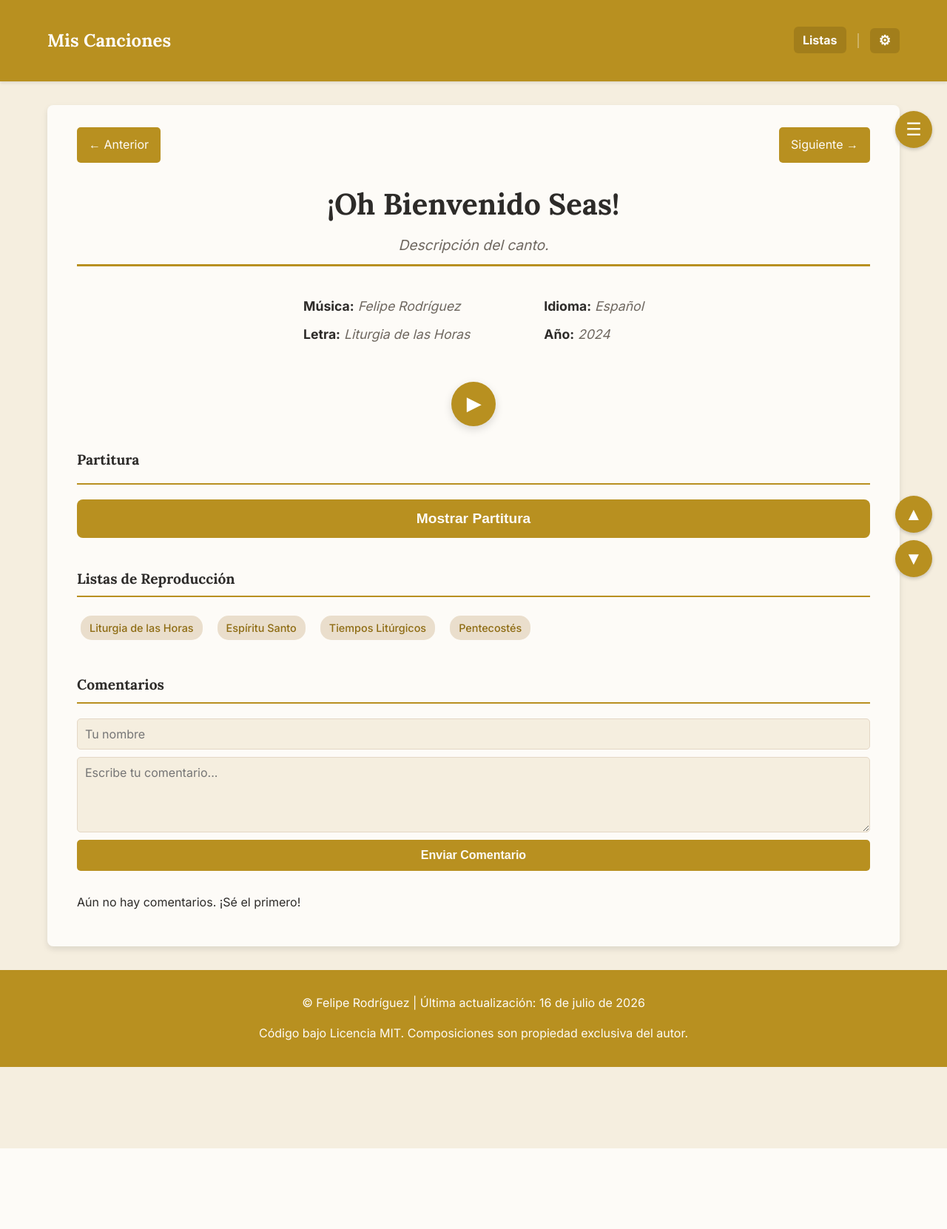
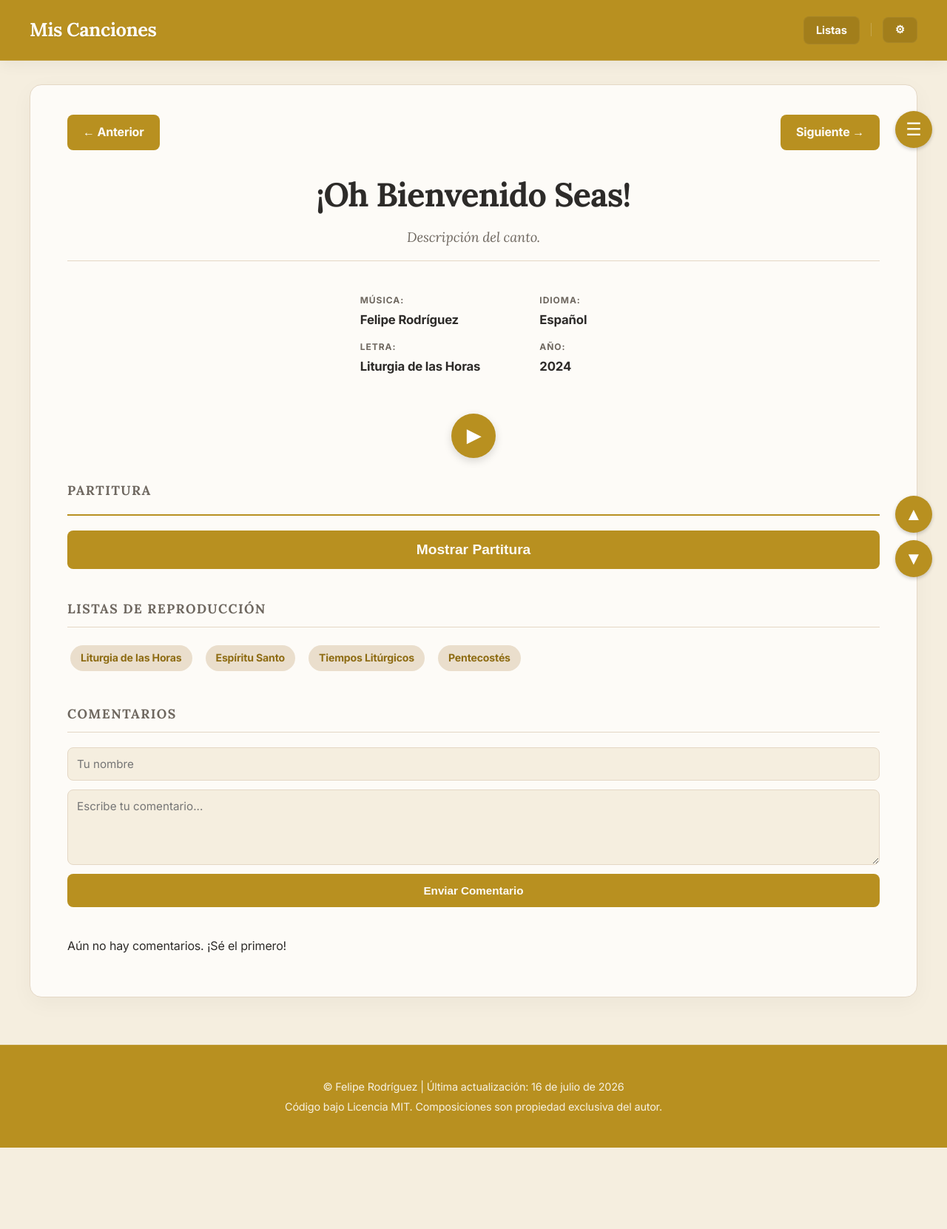
Before and after one commit to feliperodriguezborquez/mi_musica_app, a Flask app: page /composicion/1 in a window 1280 px wide. Shown: the whole page at 74% size. Before the commit the page ends 1552 px from the top, so only its background shows below. Run offline with Flask 3, Linux system fonts and the light colour scheme; data that the repository does not hold is empty; some libraries are stand-ins or nearby versions.

Commit message:
style: rediseñar layout general, tarjetas, inputs, y botones con un acabado premium sacro-moderno profesional

```diff
--- a/static/style.css
+++ b/static/style.css
@@ -53,6 +53,7 @@ body {
     color: var(--color-texto);
     margin: 0;
     line-height: 1.6;
+    letter-spacing: -0.01em;
 }
 
 h1, h2, h3, h4, h5, h6, .brand-logo {
@@ -61,58 +62,101 @@ h1, h2, h3, h4, h5, h6, .brand-logo {
 }
 
 .container {
-    max-width: 100%; /* Ocupará todo el ancho disponible */
-    margin: 20px auto;
-    padding: 0 5%; /* Dejamos un 5% de margen a cada lado */
-}
-
-/* ... (Header, Footer, Búsqueda, etc. sin cambios) ... */
-header { background-color: var(--color-header-bg); color: var(--color-header-texto); padding: 1rem 0; margin-bottom: 2rem; box-shadow: 0 2px 4px rgba(0,0,0,0.1); }
+    max-width: 1200px;
+    margin: 0 auto;
+    padding: 0 24px;
+}
+
+header {
+    background-color: var(--color-header-bg);
+    color: var(--color-header-texto);
+    padding: 1.25rem 0;
+    margin-bottom: 2rem;
+    box-shadow: 0 4px 20px rgba(0,0,0,0.06);
+    border-bottom: 1px solid rgba(255, 255, 255, 0.1);
+}
 nav { display: flex; justify-content: space-between; align-items: center; }
-.brand-logo { font-size: 1.5em; font-weight: bold; color: var(--color-header-texto); text-decoration: none; }
+.brand-logo {
+    font-size: 1.6em;
+    font-weight: 700;
+    color: var(--color-header-texto);
+    text-decoration: none;
+    letter-spacing: -0.02em;
+    text-shadow: 0 1px 2px rgba(0,0,0,0.1);
+}
 nav ul { list-style: none; margin: 0; padding: 0; display: flex; align-items: center; gap: 15px; }
-nav ul li { margin-left: 0; } /* Eliminamos el margen por defecto */
+nav ul li { margin-left: 0; }
 nav ul li > a,
 nav ul li > button.profile-btn {
     color: var(--color-header-texto);
     text-decoration: none;
-    font-weight: bold;
-    transition: all 0.2s;
-    padding: 8px 12px;
-    border-radius: 6px;
+    font-weight: 600;
+    font-size: 0.92rem;
+    transition: all 0.25s cubic-bezier(0.4, 0, 0.2, 1);
+    padding: 9px 16px;
+    border-radius: 8px;
     background-color: var(--color-header-btn-bg);
+    border: 1px solid rgba(255, 255, 255, 0.05);
 }
 nav ul li > a:hover {
     background-color: var(--color-acento);
     color: var(--color-blanco);
-    transform: translateY(1px);
+    transform: translateY(-1px);
+    box-shadow: 0 4px 10px rgba(0,0,0,0.1);
 }
 .nav-separator {
-    border-left: 2px solid rgba(255, 255, 255, 0.3);
-    height: 20px;
-    margin: 0; /* El espaciado ahora lo controla 'gap' en el ul */
+    border-left: 1px solid rgba(255, 255, 255, 0.2);
+    height: 18px;
+    margin: 0;
 }
 .nav-separator-thick {
-    /* Hacemos este separador más opaco en lugar de más grueso */
-    border-left-color: rgba(255, 255, 255, 0.6);
-}
-footer { text-align: center; margin-top: 2rem; padding: 1rem; background-color: var(--color-footer-bg); color: var(--color-footer-texto); }
-.filter-container { margin-bottom: 20px; }
-.search-bar input { width: 100%; padding: 12px; border: 1px solid #ccc; border-radius: 8px; font-size: 1.1em; box-sizing: border-box; }
+    border-left-color: rgba(255, 255, 255, 0.5);
+}
+footer {
+    text-align: center;
+    margin-top: 4rem;
+    padding: 2.5rem 1rem;
+    background-color: var(--color-footer-bg);
+    color: var(--color-footer-texto);
+    border-top: 1px solid rgba(255, 255, 255, 0.1);
+}
+footer p {
+    margin: 4px 0;
+    font-size: 0.9rem;
+    opacity: 0.9;
+}
+.filter-container { margin-bottom: 24px; }
+.search-bar input {
+    width: 100%;
+    padding: 14px 20px;
+    border: 1px solid var(--color-borde);
+    background-color: var(--color-blanco);
+    color: var(--color-texto);
+    border-radius: 10px;
+    font-size: 1.05em;
+    box-sizing: border-box;
+    box-shadow: 0 2px 8px rgba(0,0,0,0.02);
+    transition: all 0.25s cubic-bezier(0.4, 0, 0.2, 1);
+    outline: none;
+}
+.search-bar input:focus {
+    border-color: var(--color-principal);
+    box-shadow: 0 4px 16px rgba(184, 144, 32, 0.12);
+}
 
 /* --- ESTILOS RESTAURADOS PARA LA LISTA CON SCROLL --- */
 
 .lista-scroll {
-    height: 85vh; /* Altura del 85% de la ventana */
-    overflow-y: auto; /* Scroll vertical si es necesario */
+    height: 80vh;
+    overflow-y: auto;
     border: none;
     background-color: transparent;
-    padding-right: 5px; /* Evita que la barra de scroll tape la sombra */
+    padding-right: 5px;
 }
 
 .lista-composiciones {
     display: block;
-    padding: 10px 5px;
+    padding: 8px 2px;
 }
 
 .tarjeta-obra {
@@ -125,9 +169,10 @@ footer { text-align: center; margin-top: 2rem; padding: 1rem; background-color:
     background-color: var(--color-blanco);
     border-radius: 12px;
     margin-bottom: 14px;
-    box-shadow: 0 4px 8px -2px rgba(0, 0, 0, 0.04), 0 2px 4px -1px rgba(0, 0, 0, 0.02);
-    transition: transform 0.25s cubic-bezier(0.4, 0, 0.2, 1), box-shadow 0.25s cubic-bezier(0.4, 0, 0.2, 1), background-color 0.2s;
-    padding: 18px 24px;
+    box-shadow: 0 3px 6px rgba(0,0,0,0.02), 0 1px 3px rgba(0,0,0,0.01);
+    transition: all 0.25s cubic-bezier(0.4, 0, 0.2, 1);
+    padding: 20px 26px;
+    box-sizing: border-box;
 }
 
 .song-title-with-number {
@@ -135,7 +180,12 @@ footer { text-align: center; margin-top: 2rem; padding: 1rem; background-color:
     align-items: baseline;
     gap: 12px;
 }
-.song-number { color: #aaa; font-weight: bold; font-size: 1.1em; }
+.song-number {
+    color: var(--color-texto-secundario);
+    opacity: 0.5;
+    font-weight: 700;
+    font-size: 1.05em;
+}
 
 .tarjeta-obra:last-child {
     margin-bottom: 0;
@@ -143,111 +193,245 @@ footer { text-align: center; margin-top: 2rem; padding: 1rem; background-color:
 
 .tarjeta-obra:hover {
     background-color: var(--color-blanco);
-    transform: translateY(-3px);
-    box-shadow: 0 12px 20px -5px rgba(184, 144, 32, 0.12), 0 4px 8px -2px rgba(0, 0, 0, 0.05);
+    transform: translateY(-2px);
+    box-shadow: 0 12px 24px -8px rgba(184, 144, 32, 0.15), 0 4px 10px -2px rgba(0, 0, 0, 0.04);
 }
 
 .info-tarjeta {
     padding: 0;
 }
-.info-tarjeta h3 { margin: 0 0 6px 0; font-size: 1.25em; color: var(--color-texto); }
-.info-tarjeta p { margin: 0; color: var(--color-texto-secundario); font-size: 0.95em; }
+.info-tarjeta h3 {
+    margin: 0 0 6px 0;
+    font-size: 1.3em;
+    color: var(--color-texto);
+    font-weight: 700;
+}
+.info-tarjeta p {
+    margin: 0;
+    color: var(--color-texto-secundario);
+    font-size: 0.92em;
+    font-weight: 500;
+}
 .categoria-tags-container { display: flex; gap: 8px; }
-.categoria-tag { background-color: #f2ede0; color: #8e6c13; font-size: 0.8em; font-weight: bold; padding: 5px 12px; border-radius: 20px; margin-left: 15px; white-space: nowrap; transition: background-color 0.2s; }
-.tarjeta-obra:hover .categoria-tag { background-color: #e9e0cb; }
+.categoria-tag {
+    background-color: var(--color-tag-bg);
+    color: var(--color-tag-texto);
+    font-size: 0.78rem;
+    font-weight: 600;
+    padding: 5px 12px;
+    border-radius: 20px;
+    margin-left: 15px;
+    white-space: nowrap;
+    transition: all 0.2s;
+}
+.tarjeta-obra:hover .categoria-tag {
+    background-color: var(--color-principal);
+    color: #fff;
+}
 
 /* --- ESTILOS DE PÁGINA DE DETALLE --- */
-.detalle-obra { background-color: var(--color-blanco); padding: 30px 40px; border-radius: 8px; box-shadow: 0 4px 8px rgba(0,0,0,0.1); max-width: 100%; margin: 0 auto; }
+.detalle-obra {
+    background-color: var(--color-blanco);
+    padding: 40px 50px;
+    border-radius: 16px;
+    box-shadow: 0 8px 30px rgba(0,0,0,0.04);
+    max-width: 100%;
+    margin: 0 auto;
+    border: 1px solid var(--color-borde);
+}
 .detalle-header { display: flex; justify-content: space-between; align-items: center; margin-bottom: 1.5rem; }
 .title-container {
     text-align: center;
     margin-bottom: 2.5rem;
-    padding-bottom: 10px;
-    border-bottom: 3px solid var(--color-principal);
-}
-.detalle-obra h2 { font-size: 2.5em; margin-top: 0; margin-bottom: 0.5rem; }
+    padding-bottom: 16px;
+    border-bottom: 1px solid var(--color-borde);
+}
+.detalle-obra h2 {
+    font-size: 2.8em;
+    margin-top: 0;
+    margin-bottom: 0.5rem;
+    letter-spacing: -0.02em;
+    color: var(--color-texto);
+}
 .song-subtitle {
     font-style: italic;
     color: var(--color-texto-secundario);
-    font-size: 1.2em;
+    font-size: 1.15em;
     margin: 0;
-}
-.metadata-grid { display: flex; justify-content: center; gap: 100px; margin: 0 auto 2.5rem auto; font-size: 1.1em; }
+    font-family: 'Lora', serif;
+}
+.metadata-grid {
+    display: flex;
+    justify-content: center;
+    gap: 80px;
+    margin: 0 auto 2.5rem auto;
+    font-size: 0.95em;
+}
 .metadata-column p { margin: 0 0 10px 0; }
-.metadata-label { font-weight: bold; color: var(--color-texto); }
-.metadata-value { color: var(--color-texto-secundario); font-style: italic; }
-.detalle-obra h4 { font-size: 1.2em; border-bottom: 2px solid var(--color-principal); padding-bottom: 8px; margin-top: 40px; margin-bottom: 20px; }
+.metadata-label { font-weight: 700; color: var(--color-texto-secundario); text-transform: uppercase; font-size: 0.75rem; letter-spacing: 0.08em; }
+.metadata-value { color: var(--color-texto); font-weight: 600; font-size: 1.1em; display: block; margin-top: 2px; }
+.detalle-obra h4 {
+    font-size: 1.1em;
+    border-bottom: 1px solid var(--color-borde);
+    padding-bottom: 10px;
+    margin-top: 40px;
+    margin-bottom: 20px;
+    text-transform: uppercase;
+    letter-spacing: 0.08em;
+    color: var(--color-texto-secundario);
+}
 .tags-container { text-align: left; padding: 0; margin: 0 0 20px 0; border: none; display: flex; flex-wrap: wrap; gap: 10px; align-items: center; }
 .reproductor { width: 100%; max-width: 500px; margin: 20px auto; display: block; }
-.btn-volver { display: inline-block; text-decoration: none; background-color: var(--color-principal); color: white; padding: 10px 15px; border-radius: 5px; transition: background-color 0.2s; }
+.btn-volver {
+    display: inline-block;
+    text-decoration: none;
+    background-color: var(--color-blanco);
+    color: var(--color-texto);
+    padding: 10px 20px;
+    border-radius: 8px;
+    font-weight: 600;
+    font-size: 0.9rem;
+    border: 1px solid var(--color-borde);
+    transition: all 0.2s cubic-bezier(0.4, 0, 0.2, 1);
+}
+.btn-volver:hover {
+    background-color: var(--color-tag-bg);
+    border-color: var(--color-principal);
+    color: var(--color-principal);
+}
 .btn-editar {
     position: fixed;
-    bottom: 20px;
-    left: 20px;
-    background-color: #f0f0f0; /* Color gris como otros botones */
-    color: #333; /* Color de texto oscuro */
-    border: none;
+    bottom: 24px;
+    left: 24px;
+    background-color: var(--color-blanco);
+    color: var(--color-texto);
+    border: 1px solid var(--color-borde);
     border-radius: 50%;
-    width: 50px;
-    height: 50px;
-    font-size: 24px;
+    width: 52px;
+    height: 52px;
+    font-size: 20px;
     display: flex;
     align-items: center;
     justify-content: center;
     text-decoration: none;
-    box-shadow: 0 2px 5px rgba(0,0,0,0.2);
+    box-shadow: 0 4px 16px rgba(0,0,0,0.08);
     z-index: 1001;
-    transition: background-color 0.2s;
-}
-.btn-editar:hover { background-color: #e0e0e0; }
-.seccion-lista { background-color: var(--color-blanco); border: 1px solid var(--color-borde); border-radius: 8px; padding: 15px 20px; margin-bottom: 20px; }
-.seccion-lista h3 { margin-top: 0; border-bottom: 2px solid var(--color-principal); padding-bottom: 10px; }
+    transition: all 0.25s cubic-bezier(0.4, 0, 0.2, 1);
+}
+.btn-editar:hover {
+    background-color: var(--color-principal);
+    color: #fff;
+    border-color: var(--color-principal);
+    transform: scale(1.08) rotate(15deg);
+}
+.seccion-lista {
+    background-color: var(--color-blanco);
+    border: 1px solid var(--color-borde);
+    border-radius: 12px;
+    padding: 20px 24px;
+    margin-bottom: 20px;
+    box-shadow: 0 4px 12px rgba(0,0,0,0.02);
+}
+.seccion-lista h3 {
+    margin-top: 0;
+    border-bottom: 1px solid var(--color-borde);
+    padding-bottom: 12px;
+    font-size: 1.15em;
+    text-transform: uppercase;
+    letter-spacing: 0.06em;
+    color: var(--color-texto-secundario);
+}
 .seccion-lista .tags-container { text-align: left; border: none; padding: 0; }
-.tag-link { display: inline-block; background-color: var(--color-tag-bg); color: var(--color-tag-texto); padding: 5px 12px; margin: 5px; border-radius: 15px; text-decoration: none; font-size: 0.9em; transition: background-color 0.2s, color 0.2s; }
-.tag-link { font-weight: 500; } /* Usamos un peso intermedio (semibold) en lugar de negrita completa */
-.btn-nav { display: inline-block; text-decoration: none; background-color: var(--color-btn-bg); color: var(--color-btn-texto); border: 1px solid var(--color-btn-borde); padding: 10px 15px; border-radius: 5px; transition: background-color 0.2s, color 0.2s, border-color 0.2s; }
-.btn-nav-disabled { display: inline-block; text-decoration: none; background-color: var(--color-tag-bg); color: var(--color-texto-secundario); border: 1px solid var(--color-borde); padding: 10px 15px; border-radius: 5px; cursor: not-allowed; }
+.tag-link {
+    display: inline-block;
+    background-color: var(--color-tag-bg);
+    color: var(--color-tag-texto);
+    padding: 6px 14px;
+    margin: 4px;
+    border-radius: 20px;
+    text-decoration: none;
+    font-size: 0.88em;
+    font-weight: 600;
+    transition: all 0.2s cubic-bezier(0.4, 0, 0.2, 1);
+}
+.btn-nav {
+    display: inline-block;
+    text-decoration: none;
+    background-color: var(--color-btn-bg);
+    color: var(--color-btn-texto);
+    border: 1px solid var(--color-btn-borde);
+    padding: 10px 20px;
+    border-radius: 8px;
+    font-weight: 600;
+    transition: all 0.2s;
+}
+.btn-nav-disabled {
+    display: inline-block;
+    text-decoration: none;
+    background-color: var(--color-tag-bg);
+    color: var(--color-texto-secundario);
+    border: 1px solid var(--color-borde);
+    padding: 10px 20px;
+    border-radius: 8px;
+    cursor: not-allowed;
+    opacity: 0.6;
+}
 .btn-nav:hover { background-color: var(--color-acento); color: var(--color-blanco); border-color: var(--color-acento); }
 .tag-link:hover {
     background-color: var(--color-principal);
     color: #fff;
-    /* Se elimina la negrita de aquí porque ya está en la clase base */
 }
 
 .tag-separator {
-    color: #aaa;
-    margin: 0 5px; /* Añade un poco de espacio a los lados del separador */
-}
-.edit-form { background-color: var(--color-blanco); padding: 20px; border-radius: 8px; border: 1px solid var(--color-borde); margin-top: 2rem; }
-.form-group { margin-bottom: 15px; }
-.form-group label { display: block; margin-bottom: 5px; font-weight: bold; }
-.form-group input, .form-group textarea { width: 100%; padding: 10px; border: 1px solid var(--color-borde); background-color: var(--color-fondo); color: var(--color-texto); border-radius: 5px; font-size: 1em; box-sizing: border-box; transition: background-color 0.2s, border-color 0.2s; }
-.form-actions { margin-top: 20px; display: flex; gap: 10px; }
-.btn-guardar, .btn-cancelar, .btn-borrar { padding: 10px 20px; border-radius: 5px; text-decoration: none; font-weight: bold; cursor: pointer; border: none; text-align: center; }
+    color: var(--color-borde);
+    margin: 0 6px;
+}
+.edit-form { background-color: var(--color-blanco); padding: 30px; border-radius: 12px; border: 1px solid var(--color-borde); margin-top: 2rem; box-shadow: 0 4px 20px rgba(0,0,0,0.02); }
+.form-group { margin-bottom: 20px; }
+.form-group label { display: block; margin-bottom: 8px; font-weight: 600; font-size: 0.9rem; color: var(--color-texto-secundario); }
+.form-group input, .form-group textarea {
+    width: 100%;
+    padding: 12px;
+    border: 1px solid var(--color-borde);
+    background-color: var(--color-fondo);
+    color: var(--color-texto);
+    border-radius: 8px;
+    font-size: 0.95em;
+    box-sizing: border-box;
+    transition: all 0.2s;
+    outline: none;
+}
+.form-group input:focus, .form-group textarea:focus {
+    border-color: var(--color-principal);
+    background-color: var(--color-blanco);
+}
+.form-actions { margin-top: 24px; display: flex; gap: 12px; }
+.btn-guardar, .btn-cancelar, .btn-borrar { padding: 12px 24px; border-radius: 8px; text-decoration: none; font-weight: 600; cursor: pointer; border: none; text-align: center; font-size: 0.95rem; transition: all 0.2s; }
 .btn-guardar { background-color: var(--color-principal); color: var(--color-blanco); }
-.btn-cancelar { background-color: #777; color: var(--color-blanco); }
-.btn-borrar { background-color: #e74c3c; color: var(--color-blanco); width: 100%; margin-top: 1rem; }
-.player-selection-buttons { text-align: center; margin: 20px 0; }
-.player-button { background-color: var(--color-tag-bg); color: var(--color-texto); border: 1px solid var(--color-borde); padding: 10px 20px; margin: 0 5px; border-radius: 5px; cursor: pointer; font-size: 1em; transition: background-color 0.2s, border-color 0.2s; }
+.btn-guardar:hover { background-color: var(--color-acento); }
+.btn-cancelar { background-color: #6e675f; color: var(--color-blanco); }
+.btn-borrar { background-color: #c0392b; color: var(--color-blanco); width: 100%; margin-top: 1rem; }
+.player-selection-buttons { text-align: center; margin: 24px 0; }
+.player-button { background-color: var(--color-tag-bg); color: var(--color-texto); border: 1px solid var(--color-borde); padding: 10px 20px; margin: 0 6px; border-radius: 8px; cursor: pointer; font-size: 0.95em; font-weight: 600; transition: all 0.2s; }
 .player-button:hover { background-color: var(--color-acento); color: var(--color-blanco); }
 .player-button.active { background-color: var(--color-principal); color: var(--color-blanco); border-color: var(--color-principal); }
 .player-button.active:hover { background-color: var(--color-acento); border-color: var(--color-acento); }
-.embed-container { margin-top: 2rem; }
-.embed-container iframe { width: 100%; height: 380px; border: 0; border-radius: 12px; }
-.comentarios-seccion { margin-top: 30px; }
-.comentario-form { display: flex; flex-direction: column; gap: 10px; margin-bottom: 30px; }
-.comentario-form input, .comentario-form textarea { padding: 10px; border: 1px solid var(--color-borde); background-color: var(--color-fondo); color: var(--color-texto); border-radius: 5px; font-family: 'Inter', sans-serif; font-size: 1em; }
-.comentario-form button { background-color: var(--color-principal); color: var(--color-blanco); border: none; padding: 12px; border-radius: 5px; cursor: pointer; font-size: 1em; font-weight: bold; transition: background-color 0.2s; }
+.embed-container { margin-top: 2.5rem; }
+.embed-container iframe { width: 100%; height: 400px; border: 0; border-radius: 16px; box-shadow: 0 4px 16px rgba(0,0,0,0.06); }
+.comentarios-seccion { margin-top: 40px; }
+.comentario-form { display: flex; flex-direction: column; gap: 12px; margin-bottom: 40px; }
+.comentario-form input, .comentario-form textarea { padding: 12px; border: 1px solid var(--color-borde); background-color: var(--color-fondo); color: var(--color-texto); border-radius: 8px; font-family: inherit; font-size: 0.95em; outline: none; }
+.comentario-form button { background-color: var(--color-principal); color: var(--color-blanco); border: none; padding: 14px; border-radius: 8px; cursor: pointer; font-size: 0.95em; font-weight: bold; transition: all 0.2s; }
 .comentario-form button:hover { background-color: var(--color-acento); }
-.comentario { border-bottom: 1px solid var(--color-borde); padding: 15px 0; }
+.comentario { border-bottom: 1px solid var(--color-borde); padding: 20px 0; }
 .comentario:last-child { border-bottom: none; }
-.fecha-comentario { color: #999; font-size: 0.8em; margin-left: 10px; }
-.login-form { max-width: 400px; margin: 2rem auto; padding: 20px; background: var(--color-blanco); border: 1px solid var(--color-borde); border-radius: 8px; }
-.login-form label { display: block; margin-bottom: 8px; }
-.login-form input { width: 100%; padding: 10px; box-sizing: border-box; margin-bottom: 20px; border: 1px solid var(--color-borde); background-color: var(--color-fondo); color: var(--color-texto); }
-.login-form button { width: 100%; padding: 12px; background-color: var(--color-principal); color: var(--color-blanco); border: none; border-radius: 5px; cursor: pointer; font-size: 1.1em; }
-.login-link { background-color: rgba(0,0,0,0.1); border-radius: 5px; }
-.flash-message { padding: 15px; margin-bottom: 20px; border-radius: 5px; text-align: center; }
+.fecha-comentario { color: var(--color-texto-secundario); opacity: 0.7; font-size: 0.8em; margin-left: 10px; }
+.login-form { max-width: 400px; margin: 3rem auto; padding: 30px; background: var(--color-blanco); border: 1px solid var(--color-borde); border-radius: 12px; box-shadow: 0 4px 24px rgba(0,0,0,0.03); }
+.login-form label { display: block; margin-bottom: 8px; font-weight: 600; font-size: 0.9rem; }
+.login-form input { width: 100%; padding: 12px; box-sizing: border-box; margin-bottom: 20px; border: 1px solid var(--color-borde); background-color: var(--color-fondo); color: var(--color-texto); border-radius: 8px; outline: none; }
+.login-form button { width: 100%; padding: 14px; background-color: var(--color-principal); color: var(--color-blanco); border: none; border-radius: 8px; cursor: pointer; font-size: 1em; font-weight: bold; }
+.login-link { background-color: rgba(0,0,0,0.05); border-radius: 8px; }
+.flash-message { padding: 15px; margin-bottom: 20px; border-radius: 8px; text-align: center; font-weight: 600; }
 .flash-message.success { background-color: #d4edda; color: #155724; }
 .flash-message.danger { background-color: #f8d7da; color: #721c24; }
 .flash-message.info { background-color: #cce5ff; color: #004085; }
```
